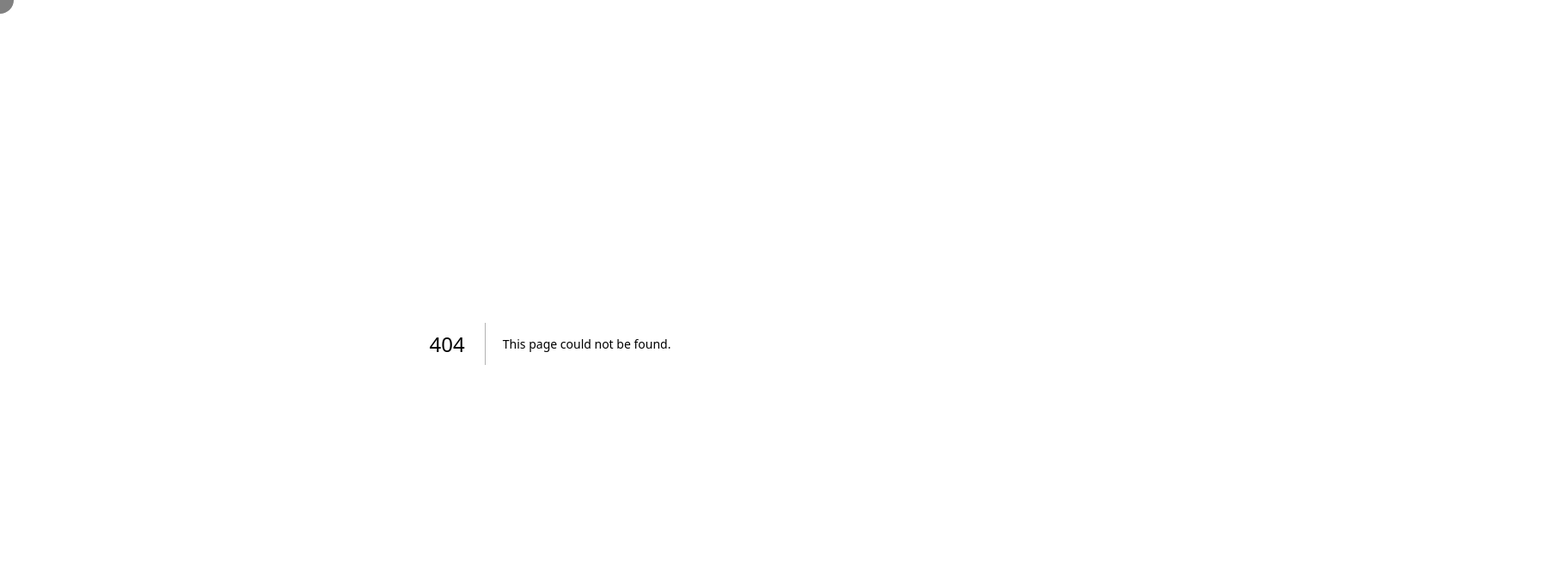
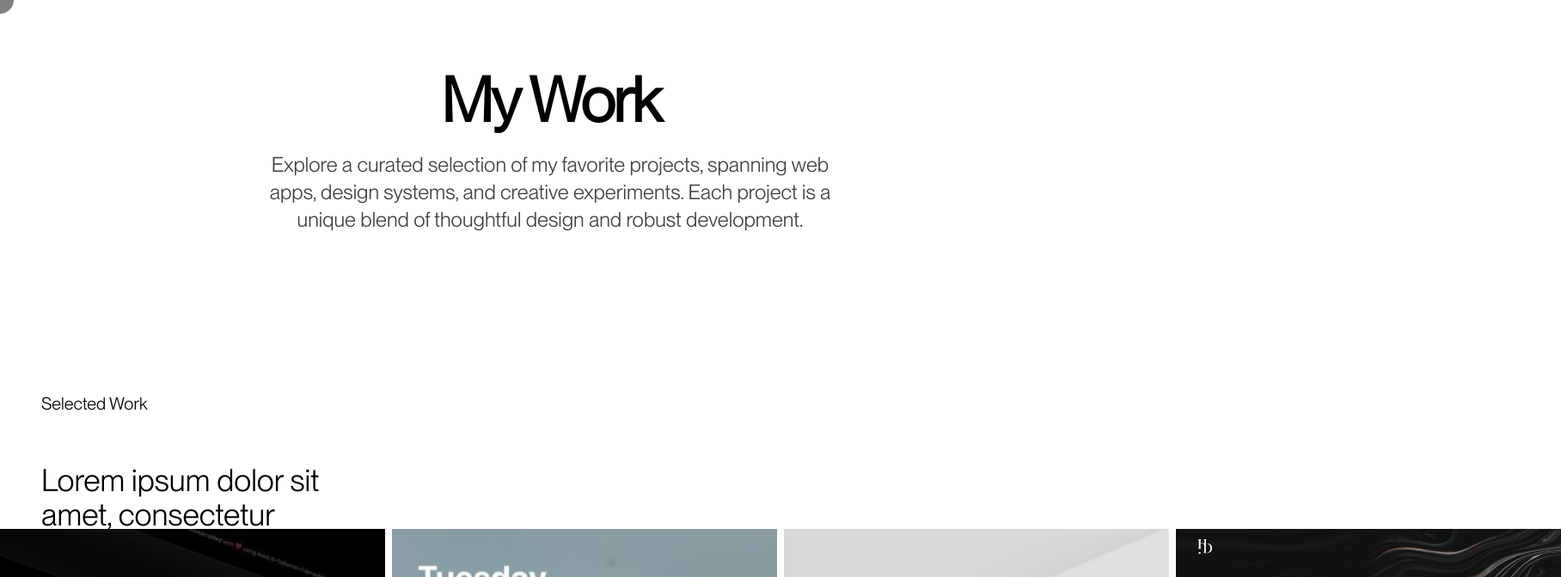
Before and after one commit to lxnid/me, a Next.js app: page /work in a window 1280 px wide. Before the commit this address had no page. Shown: the top 672 px of the page at 86% size, 1816 px wide, since content can reach past the window. Built offline with nearby package versions, Linux system fonts and the light colour scheme.

Commit message:
feat: add project gallery page

```diff
--- /dev/null
+++ b/app/work/page.tsx
@@ -0,0 +1,23 @@
+"use client";
+
+import HorizontalScroll from "../components/HorizontalScroll";
+
+export default function WorkGallery() {
+	return (
+		<div className="min-h-screen bg-white">
+			{/* Hero Section */}
+			<section className="max-w-5xl mx-auto pt-20 pb-16 text-center">
+				<h1 className="text-5xl md:text-7xl font-extrabold text-black mb-6 tracking-tight">
+					My Work
+				</h1>
+				<p className="text-lg md:text-2xl text-neutral-700 max-w-2xl mx-auto">
+					Explore a curated selection of my favorite projects,
+					spanning web apps, design systems, and creative experiments.
+					Each project is a unique blend of thoughtful design and
+					robust development.
+				</p>
+			</section>
+			<HorizontalScroll />
+		</div>
+	);
+}
```
